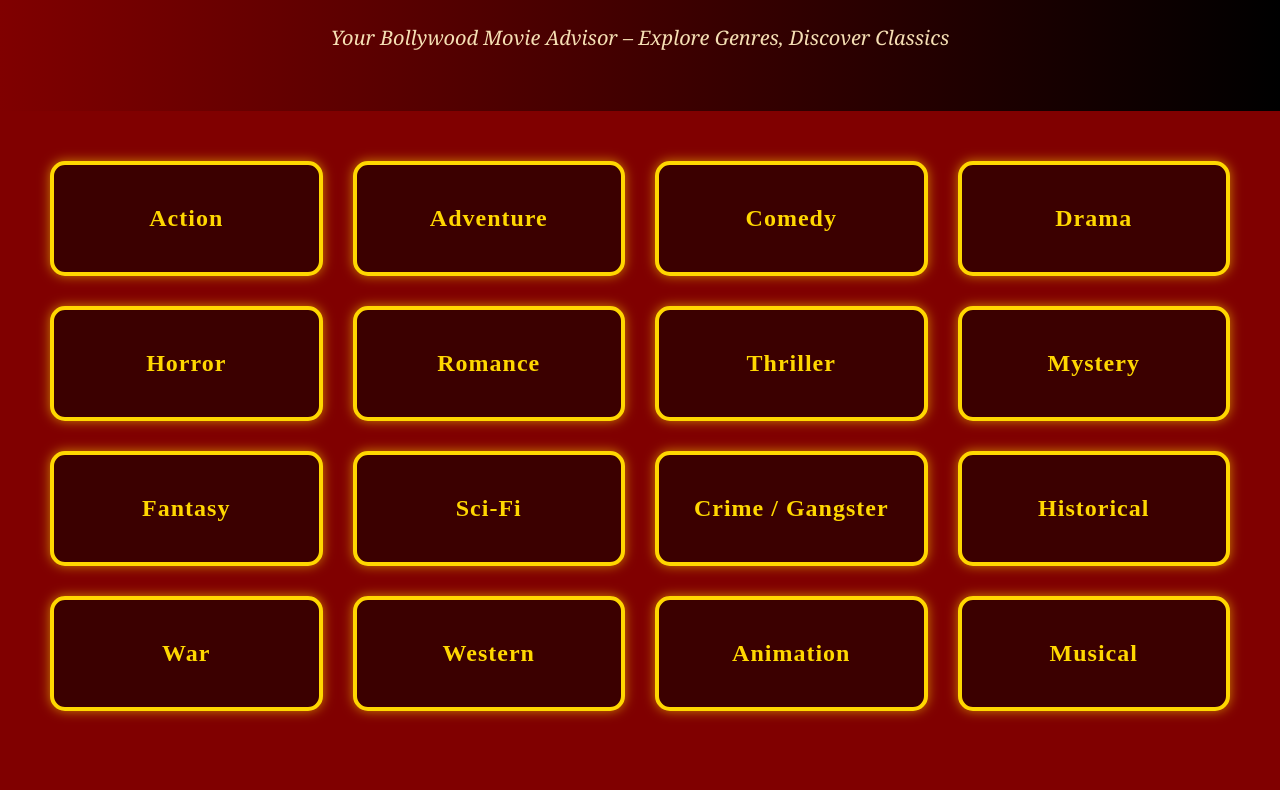
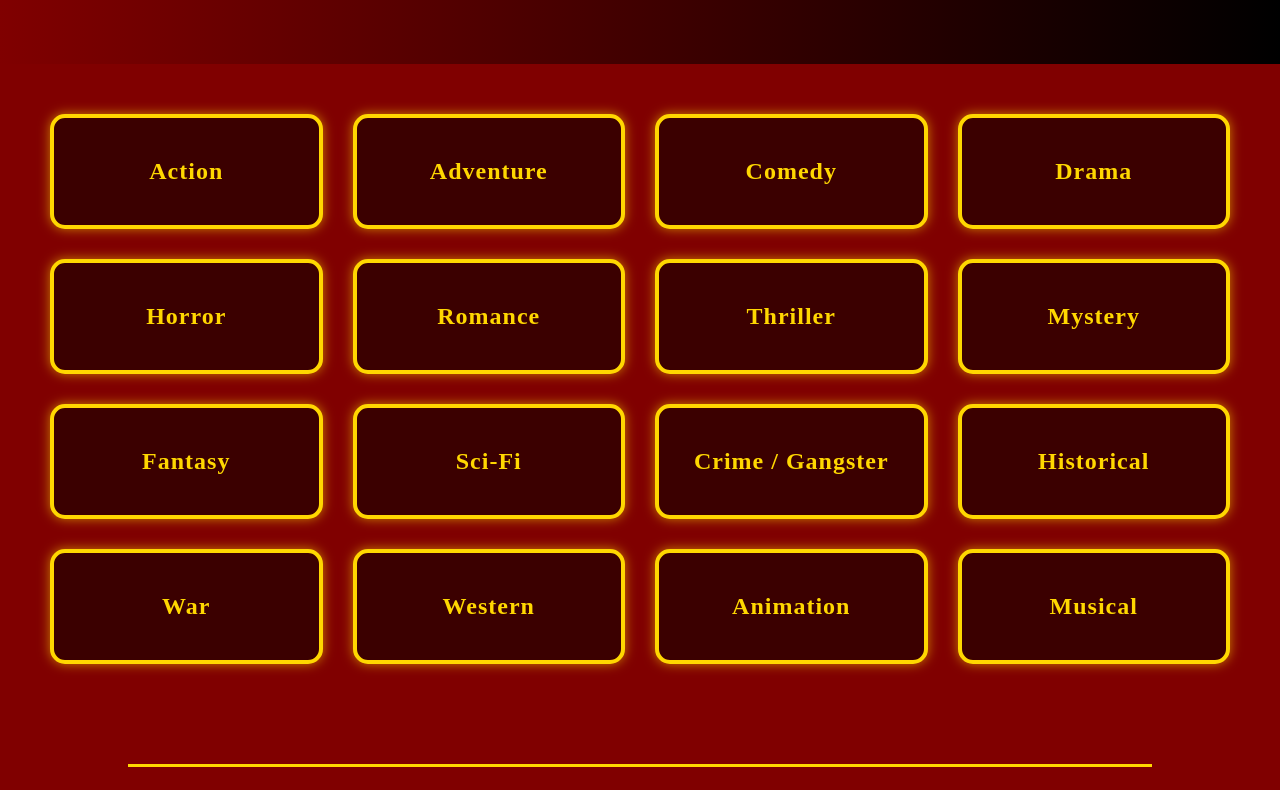
Before and after one commit to SriSingh-dot/333BOLL, a plain HTML site: page index.html in a window 1280 px wide. Shown: the part 166-956 px from the top of the page. Drawn offline with Linux system fonts and the light colour scheme.

Commit message:
Update index.html

```diff
--- a/index.html
+++ b/index.html
@@ -136,7 +136,6 @@ footer {
 <body>
 <header id="top">
   <h1>BollyyTube</h1>
-  <p>Your Bollywood Movie Advisor – Explore Genres, Discover Classics</p>
 </header>
 
 <section class="genres">
```
